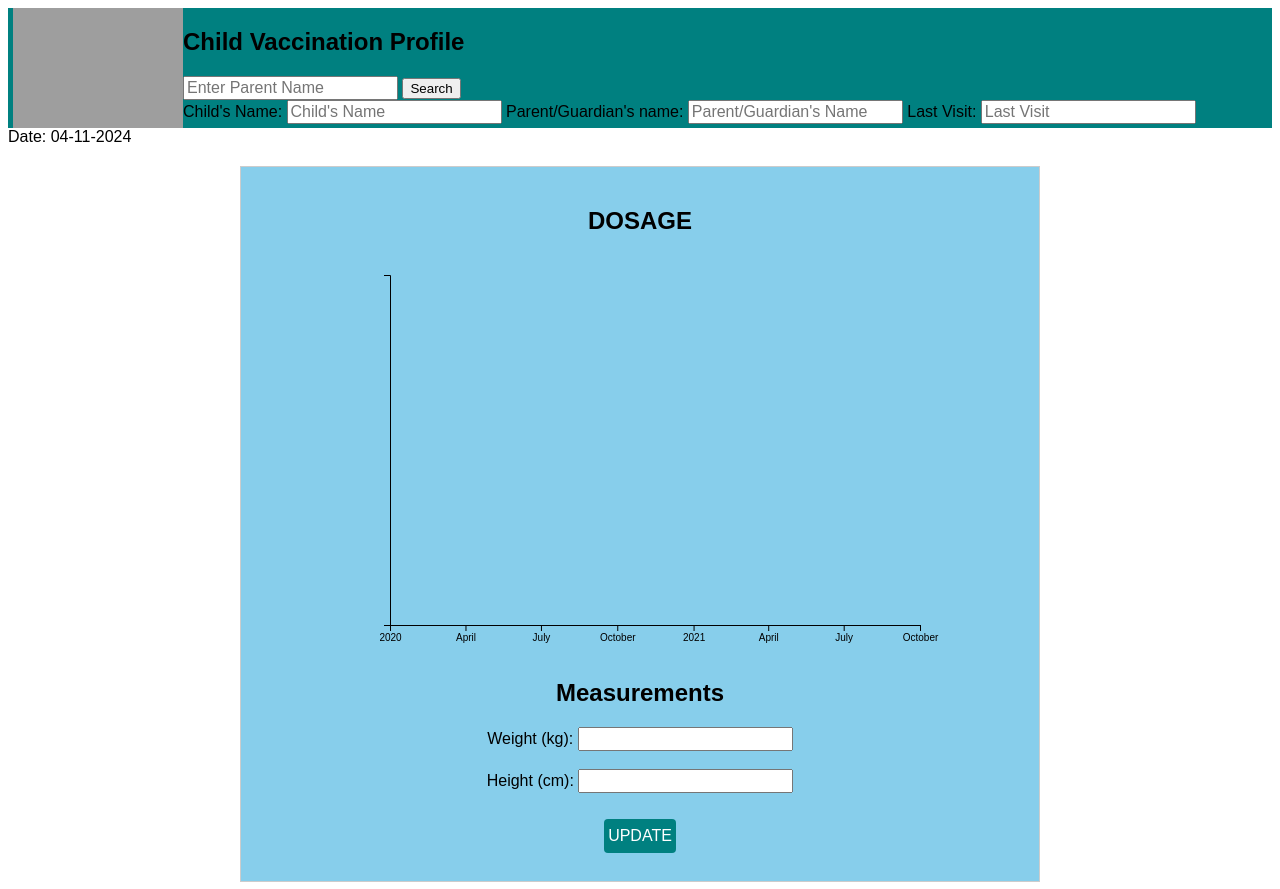
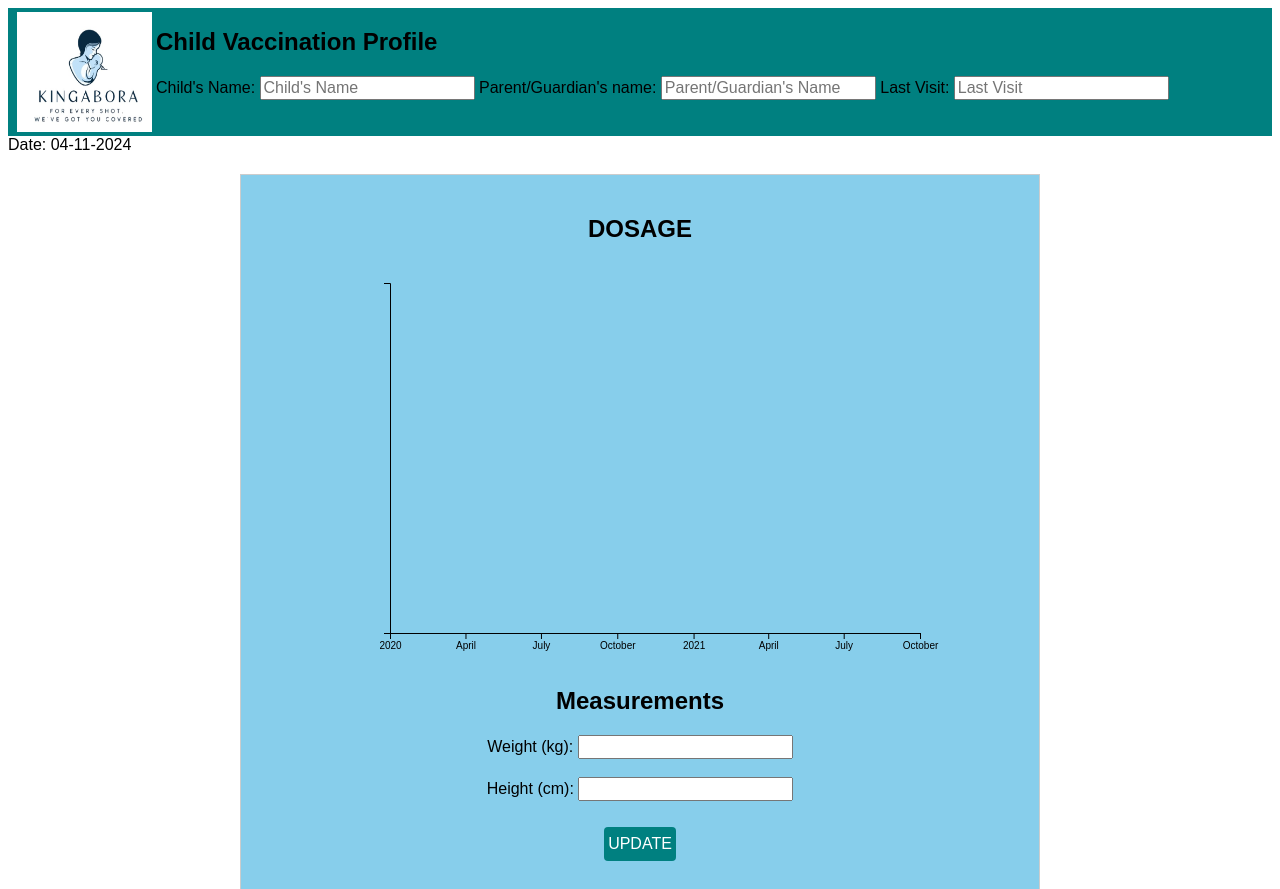
Before and after one commit to dis-hunter/KingaBora-Vaccination-System, a PHP site: page /childDetails/nurse/vaccination.php in a window 1280 px wide. Shown: the top 889 px of the page. Run offline with PHP 8.4, Linux system fonts and the light colour scheme; grey boxes are pictures that could not be loaded.

Commit message:
vaccination css updated

```diff
--- a/nurse/vaccination.php
+++ b/nurse/vaccination.php
@@ -22,6 +22,9 @@
 #logo{
     float: left;
     margin-left: 5px;
+    width: 135px;
+    height: 120px;
+    padding: 4px;
 }
 .topnav {
   overflow: hidden;
@@ -97,12 +100,9 @@
 <body>
   <div class="topnav">
     <div>
-    <img src="../img/logo.png" id="logo" alt="Software Engineering Logo" width="170" height="120">
+    <img src="..\Header-Footer\images\KingaBoraLogo.jpg" id="logo" alt="Software Engineering Logo" width="170" height="120">
     </div>
     <h2>Child Vaccination Profile</h2>
-    <form class="d-flex" role="search" onsubmit="searchBar(); return false;">
-      <input class="form-control me-2" type="search" id="searchQuery" placeholder="Enter Parent Name" aria-label="Search">
-      <button class="btn btn-outline-success" type="submit">Search</button>
   </form>
   <label>Child's Name: </label>
     <input type="text" name="child_name" placeholder="Child's Name">
```
